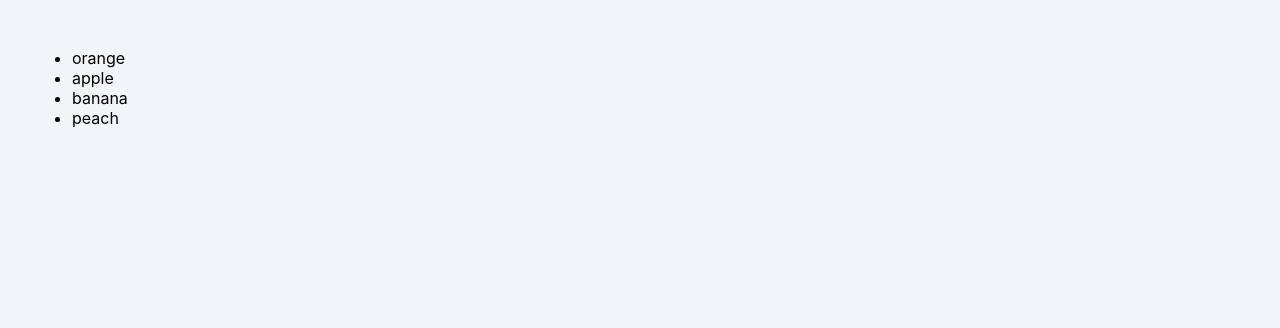
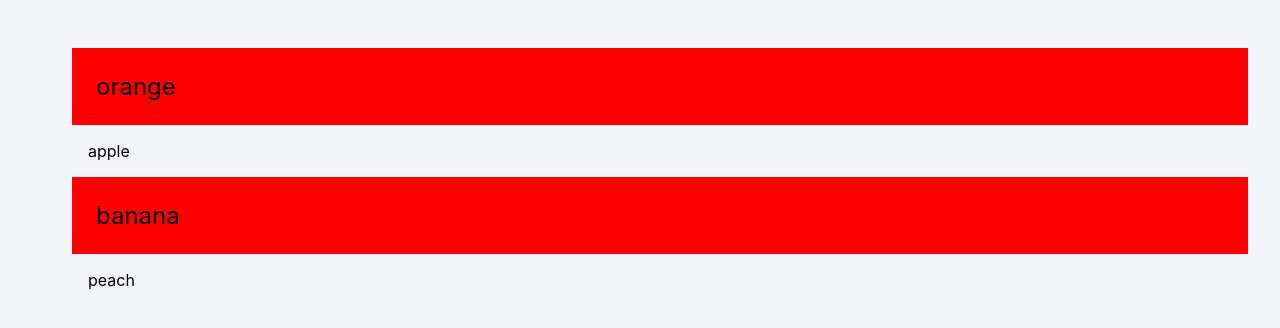
Before and after one commit to mendelssohnbach/styled-john-smilga, a React (Create React App) app: page / in a window 1280 px wide. Shown: the top 328 px of the page. Built offline with nearby package versions, Linux system fonts and the light colour scheme.

Commit message:
update: lesson39
https://gitmoji.dev/

```diff
--- a/src/components/List.jsx
+++ b/src/components/List.jsx
@@ -1,12 +1,33 @@
 import styled, { css } from 'styled-components/macro';
 
 const fruits = ['orange', 'apple', 'banana', 'peach'];
+
+const Item = styled.li`
+  list-style-type: none;
+  ${({ odd }) => {
+    return odd
+      ? css`
+          color: with;
+          background: red;
+          font-size: 1.5rem;
+          padding: 1.5rem;
+        `
+      : css`
+          color: 222;
+          padding: 1rem;
+        `;
+  }}
+`;
 
 const List = () => {
   return (
     <ul>
       {fruits.map((item, index) => {
-        return <li key={index}>{item}</li>;
+        return (
+          <Item key={index} odd={(index + 1) % 2 !== 0}>
+            {item}
+          </Item>
+        );
       })}
     </ul>
   );
```
